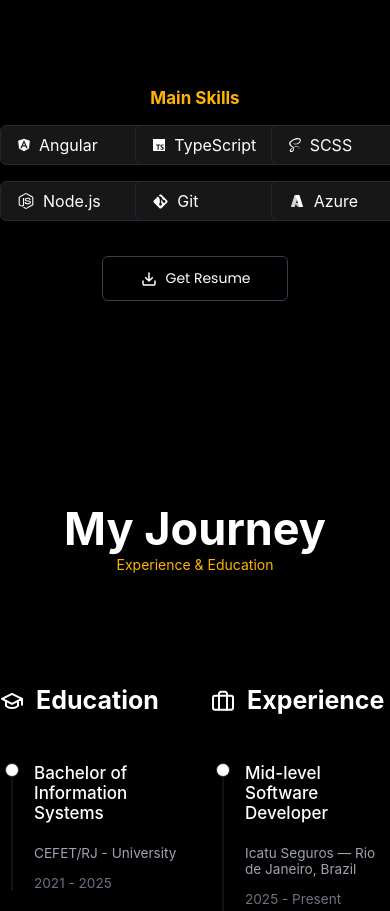
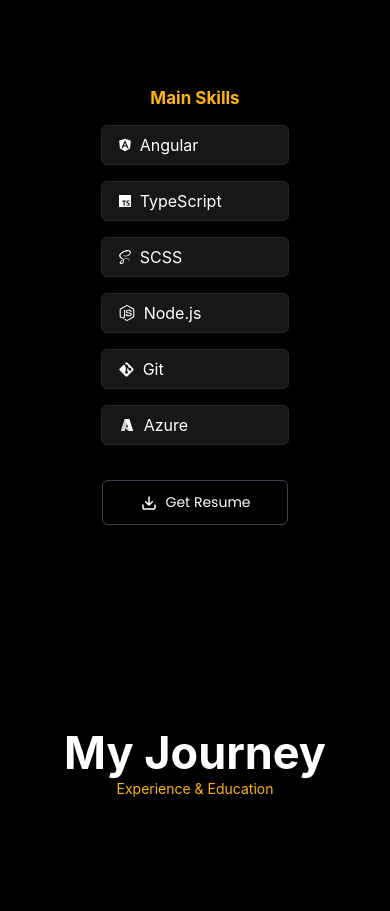
Before and after one commit to PedroCantanhede/portfolio-cantanhede, a React (Vite) app: page / in a window 390 px wide. Shown: the part 1980-2891 px from the top of the page. Built offline with nearby package versions, Linux system fonts and the light colour scheme.

Commit message:
feat: implementing responsiveness in the about section.

```diff
--- a/src/index.css
+++ b/src/index.css
@@ -60,6 +60,13 @@
   }
   .hide-mobile {
     display: none !important;
+  }
+}
+
+/* Skills grid responsive */
+@media (min-width: 640px) {
+  .skills-grid {
+    grid-template-columns: repeat(3, 186.66px) !important;
   }
 }
 
--- a/src/sections/AboutSection.tsx
+++ b/src/sections/AboutSection.tsx
@@ -103,7 +103,7 @@
             </h3>
 
             <div className="flex justify-center">
-              <div className="grid grid-cols-3" style={{ gap: "16px" }}>
+              <div className="grid grid-cols-1 skills-grid w-fit" style={{ gap: "16px" }}>
                 {/* Row 1 */}
                 <div className="w-[186.66px] h-[38px] bg-[#171717] border border-[#1F2937] rounded-[6px] flex items-center">
                   <img
```
